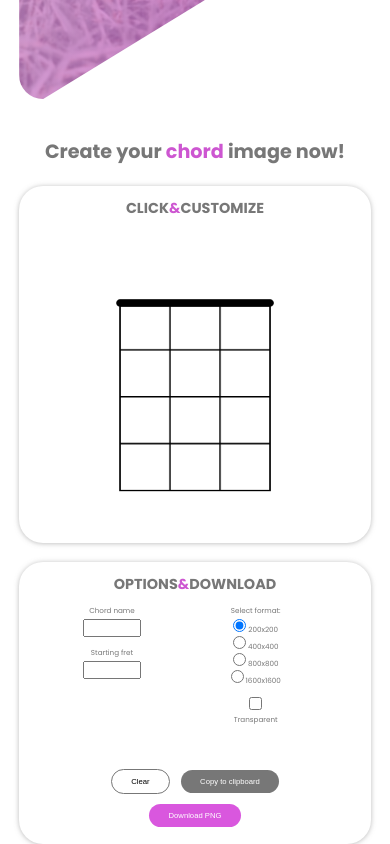
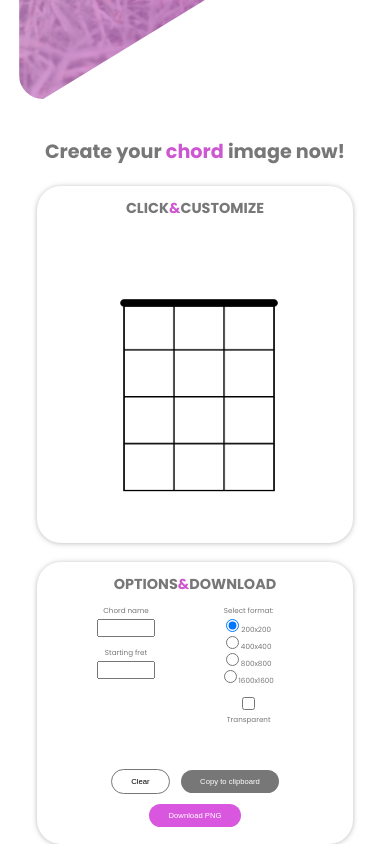
Before and after one commit to rogierwiertz/Ukelele-Chord-Diagram-Maker, a plain HTML site: page index.html in a window 390 px wide. Shown: the part 722-1566 px from the top of the page. Drawn offline with Linux system fonts and the light colour scheme.

Commit message:
Update styles.css

```diff
--- a/styles.css
+++ b/styles.css
@@ -188,15 +188,16 @@ body {
     opacity: 1;
     transform: translateY(0); } }
 
-@media screen and (max-width: 1000px) {
+@media all and (max-width: 1000px) {
   .app__content {
     grid-template-columns: 1fr; } }
 
-@media screen and (max-width: 500px) {
+@media all and (max-width: 500px) {
   html {
     font-size: 30%; }
   .base-card {
-    max-width: 100%; }
+    max-width: 90%;
+    margin: auto; }
     .base-card__title {
       font-size: 3rem; }
   #canvas {
```
